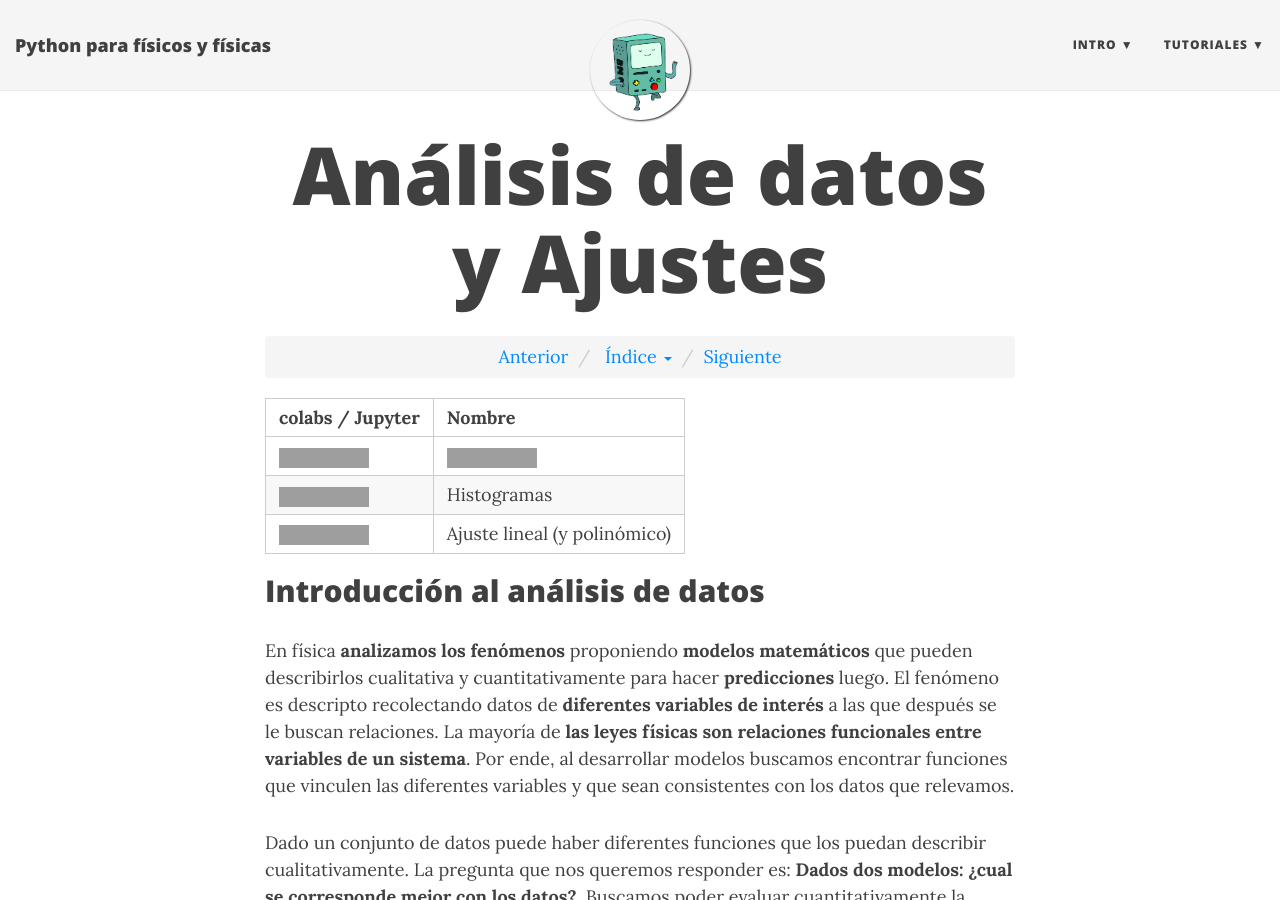
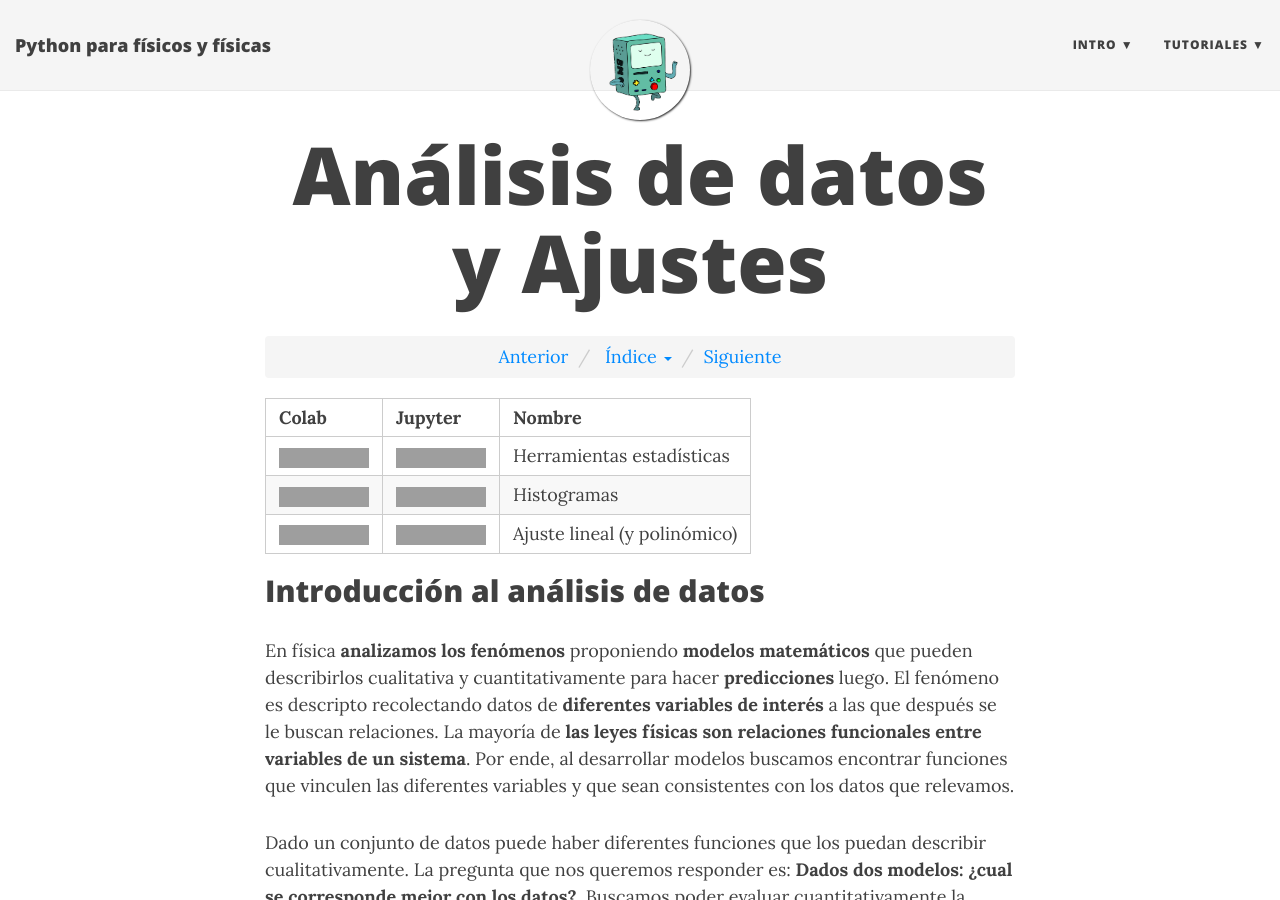
Before and after one commit to marceluda/python-para-fisicos, a Jekyll site: the page built from tuto/labo2/02_intro_analisis.md, in a window 1280 px wide and 900 px high. Built offline with Jekyll 4.4.1, drawn with Linux system fonts in a browser that asks for light colours; nearby versions of some CDN libraries; formulas are drawn with MathJax 3; grey boxes are pictures that could not be loaded.

Commit message:
Fix table formatting in 02_intro_analisis.md

```diff
--- a/tuto/labo2/02_intro_analisis.md
+++ b/tuto/labo2/02_intro_analisis.md
@@ -10,11 +10,11 @@ navbar: labo2
 {% include page_navbar.html %}
 
 
-| colabs / Jupyter | Nombre |
-|---|---|
-|[![Open In Colab](https://colab.research.google.com/assets/colab-badge.svg)](https://colab.research.google.com/github/marceluda/python-para-fisicos/blob/master/colabs/Herramientas_estadísticas.ipynb)  | [![Herramientas estadísticas](https://img.shields.io/badge/GitHub-%23121011.svg?logo=github&logoColor=white)](https://github.com/marceluda/python-para-fisicos/blob/master/colabs/Herramientas_estadísticas.ipynb) |
-|[![Open In Colab](https://colab.research.google.com/assets/colab-badge.svg)](https://colab.research.google.com/github/marceluda/python-para-fisicos/blob/master/colabs/Histogramas.ipynb)  | Histogramas |
-|[![Open In Colab](https://colab.research.google.com/assets/colab-badge.svg)](https://colab.research.google.com/github/marceluda/python-para-fisicos/blob/master/colabs/Cuadrados_Mínimos.ipynb)  | Ajuste lineal (y polinómico) |
+| Colab | Jupyter | Nombre |
+|---|---|---|
+|[![Open In Colab](https://colab.research.google.com/assets/colab-badge.svg)](https://colab.research.google.com/github/marceluda/python-para-fisicos/blob/master/colabs/Herramientas_estadísticas.ipynb)  | [![Herramientas estadísticas](https://img.shields.io/badge/GitHub-%23121011.svg?logo=github&logoColor=white)](https://github.com/marceluda/python-para-fisicos/blob/master/colabs/Herramientas_estadísticas.ipynb) | Herramientas estadísticas |
+|[![Open In Colab](https://colab.research.google.com/assets/colab-badge.svg)](https://colab.research.google.com/github/marceluda/python-para-fisicos/blob/master/colabs/Histogramas.ipynb) | [![Histogramas](https://img.shields.io/badge/GitHub-%23121011.svg?logo=github&logoColor=white)](https://github.com/marceluda/python-para-fisicos/blob/master/colabs/Histogramas.ipynb) | Histogramas |
+|[![Open In Colab](https://colab.research.google.com/assets/colab-badge.svg)](https://colab.research.google.com/github/marceluda/python-para-fisicos/blob/master/colabs/Cuadrados_Mínimos.ipynb) | [![Ajuste lineal (y polinómico)](https://img.shields.io/badge/GitHub-%23121011.svg?logo=github&logoColor=white)](https://github.com/marceluda/python-para-fisicos/blob/master/colabs/Cuadrados_Mínimos.ipynb) | Ajuste lineal (y polinómico) |
 
 
 ## Introducción al análisis de datos
```
